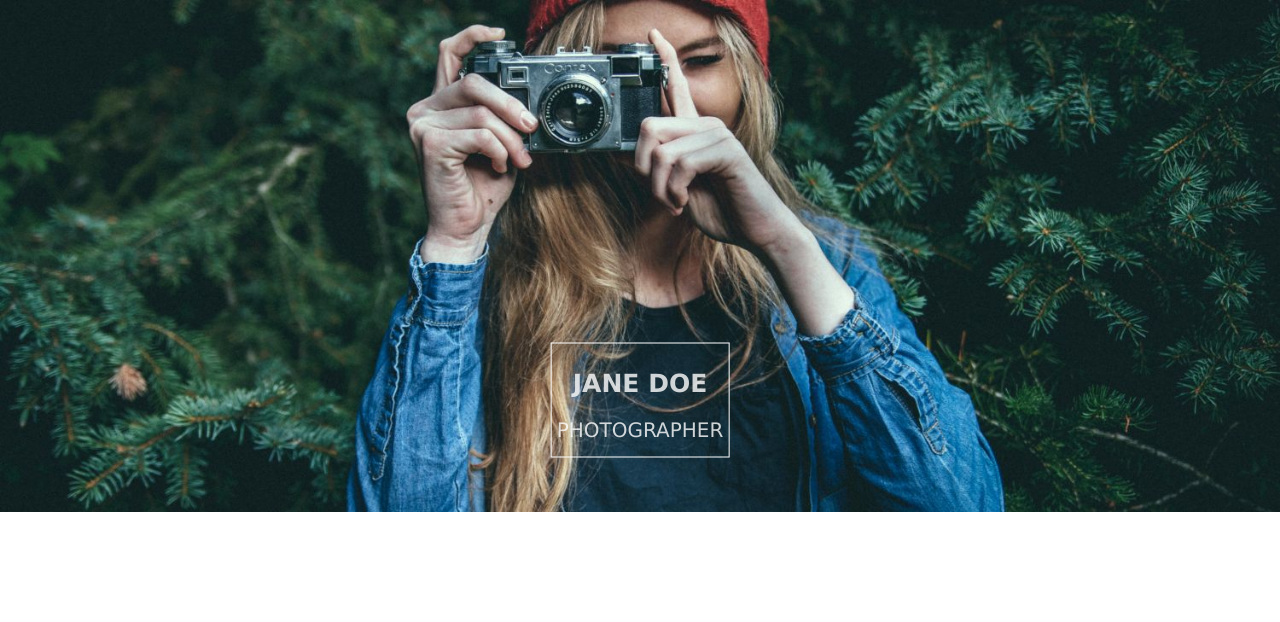
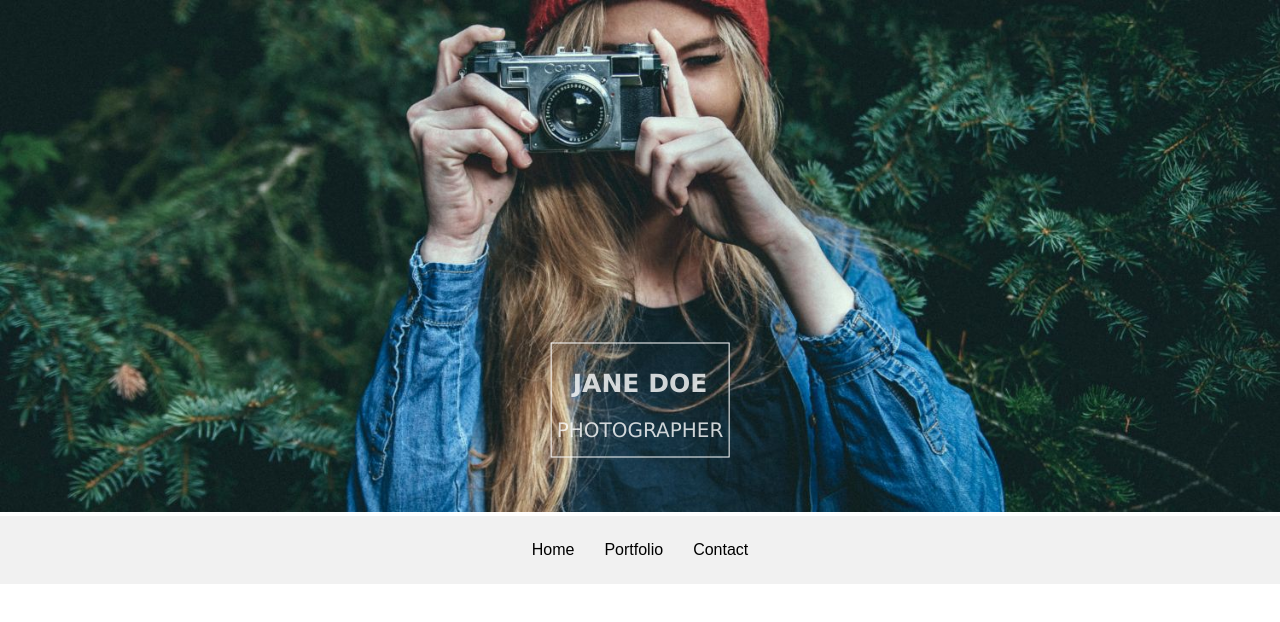
Before and after one commit to mosharofhossain1/Photo-III-Template, a plain HTML site: page index.html in a window 1280 px wide. Drawn offline with Linux system fonts and the light colour scheme.

Commit message:
check this section

```diff
--- a/assets/css/style.css
+++ b/assets/css/style.css
@@ -24,13 +24,8 @@ body {
 /* Default css style end */
 
 /* header section is start */
-/* .headerBanner {
-    background-image: url('../images/photographer.jpg');
-    background-repeat: no-repeat;
-    background-size: cover;
-    background-position: center;
-    padding: 200px 0px;
-} */
+header {}
+
 .bannerImg {
     position: relative;
 }
@@ -63,4 +58,34 @@ body {
     opacity: .8;
 }
 
+.headerMenu {
+    padding: 15px;
+    background-color: #f1f1f1;
+}
+
+.headerMenu ul {
+    display: flex;
+    justify-content: center;
+
+}
+
+.headerMenu ul li {
+    text-align: center;
+    background-color: #f1f1f1;
+}
+
+.headerMenu ul li a {
+    padding: 10px 15px;
+    display: inline-block;
+    color: black;
+    font-size: 16px;
+    text-align: center;
+    font-family: Arial, Helvetica, sans-serif;
+}
+
+.headerMenu ul li a:hover {
+    background-color: #ccc;
+    color: black;
+}
+
 /* header section is end */
--- a/index.html
+++ b/index.html
@@ -22,6 +22,15 @@
                 <p class="bannerSubTitle">PHOTOGRAPHER</p>
             </div>
         </div>
+
+        <div class="headerMenu">
+            <ul>
+                <li><a href="#">Home</a></li>
+                <li><a href="#">Portfolio</a></li>
+                <li><a href="#">Contact</a></li>
+
+            </ul>
+        </div>
     </header>
     <!-- banner and header section is end -->
 </body>
```
